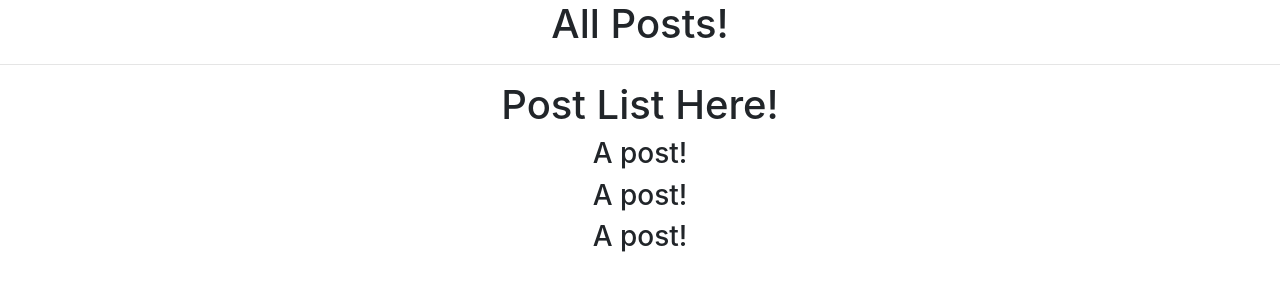
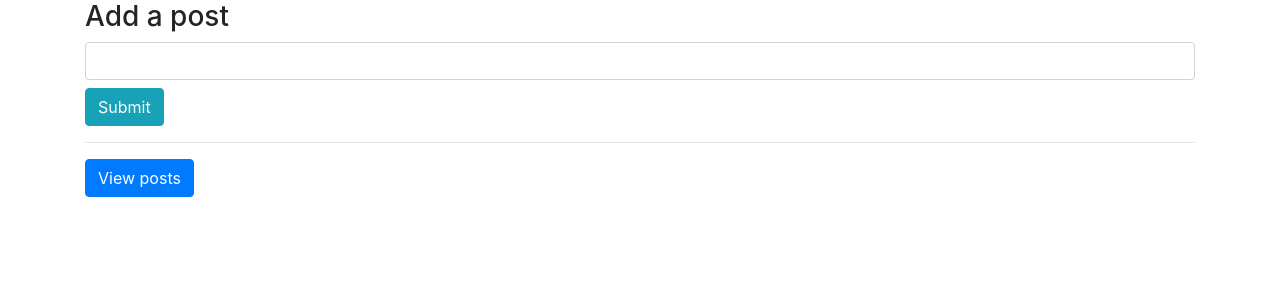
Before and after one commit to raajtilaksarma/posts-react, a React (Create React App) app: page / in a window 1280 px wide. Shown: the top 300 px of the page. Built offline with nearby package versions, Linux system fonts and the light colour scheme.

Commit message:
add and delete posts

```diff
--- a/package.json
+++ b/package.json
@@ -7,6 +7,7 @@
     "@testing-library/react": "^9.5.0",
     "@testing-library/user-event": "^7.2.1",
     "bootstrap": "^4.5.2",
+    "cuid": "^2.1.8",
     "react": "^16.13.1",
     "react-bootstrap": "^1.3.0",
     "react-dom": "^16.13.1",
--- a/src/App.js
+++ b/src/App.js
@@ -3,18 +3,47 @@ import './App.css';
 // import { Button, Card } from 'react-bootstrap'
 import PostForm from './components/PostForm/PostForm'
 import PostList from './components/PostList/PostList';
+import { Container } from 'react-bootstrap';
+import cuid from 'cuid';
 
 class App extends Component {
   state = {
-    text: 'Hello world from the state'
+    posts : [],
+    viewPosts : false
    }
+
+  viewPostsHandler = () => {
+    const viewPostCurrentState = this.state.viewPosts
+    this.setState({viewPosts : !viewPostCurrentState})
+  }
+
+  addPost = (text) => {
+    const new_post = {
+      id : cuid(),
+      text : text,
+    }
+    const posts = [...this.state.posts, new_post]
+    this.setState({posts : posts})
+  }
+
+  deletePostHandler = (id)=> {
+    let posts = [...this.state.posts]
+    posts  = posts.filter(post=>post.id !== id)
+    this.setState({posts})
+  }
+
   render() {
     return (
-      <div className="App">
-        <PostForm/>
+      <Container>
+        <PostForm add={this.addPost}/>
           <hr/>
-            <PostList />
-      </div>
+            <PostList
+            posts = {this.state.posts}
+            status={this.state.viewPosts}
+            viewPost={this.viewPostsHandler}
+            delete={this.deletePostHandler}
+            />
+      </Container>
      );
   }
 }
--- a/src/components/PostForm/PostForm.js
+++ b/src/components/PostForm/PostForm.js
@@ -1,9 +1,34 @@
 import React, { Component } from 'react';
+import { Form, Button } from 'react-bootstrap';
 
 class PostForm extends Component {
-    state = {  }
+    state = {
+        post : '',
+     }
+
+    postChangeHandler = (e) => {
+        this.setState({post : e.target.value})
+    }
+
+    createPostHandler = (e) => {
+        e.preventDefault()
+        console.log('click')
+        const post = this.state.post
+        if (post.length>0) {
+            // pass from child to parent
+            this.props.add(post)
+            this.setState({post : ''})
+        }
+    }
+
     render() {
-        return ( <h1>All Posts!</h1> );
+        return (
+            <Form onSubmit={this.createPostHandler}>
+                <h3>Add a post</h3>
+                <input type='text' className='form-control' value={this.state.post} onChange={this.postChangeHandler}/>
+                <Button type='submit' variant='info' className='mt-2'>Submit</Button>
+            </Form>
+         );
     }
 }
 
--- a/src/components/PostList/Post.js
+++ b/src/components/PostList/Post.js
@@ -1,8 +1,12 @@
 import React from 'react';
+import { Button } from 'react-bootstrap';
 
-const Post = () => {
+const Post = (props) => {
     return (
-        <h3> A post! </h3>
+    <>
+        <h3>{props.post.text}</h3>
+        <Button variant='danger' onClick={()=>props.delete(props.post.id)}>Delete</Button>
+    </>
     );
 }
 
--- a/src/components/PostList/PostList.js
+++ b/src/components/PostList/PostList.js
@@ -1,13 +1,15 @@
 import React from 'react';
 import Post from './Post';
+import { Button } from 'react-bootstrap'
 
-const PostList = () => {
+const PostList = (props) => {
     return (
     <>
-        <h1>Post List Here!</h1>
-            <Post />
-            <Post />
-            <Post />
+        <Button onClick={props.viewPost} variant='primary'> {props.status ? 'Hide posts':'View posts'} </Button>
+        {props.status &&
+            props.posts.map(post=>{
+                return <Post key={post.id} post={post} delete={props.delete}/>
+            })}
     </>
      );
 
```
Also changed, not shown: 1 other file (tests, documents, lock files or other folders).
